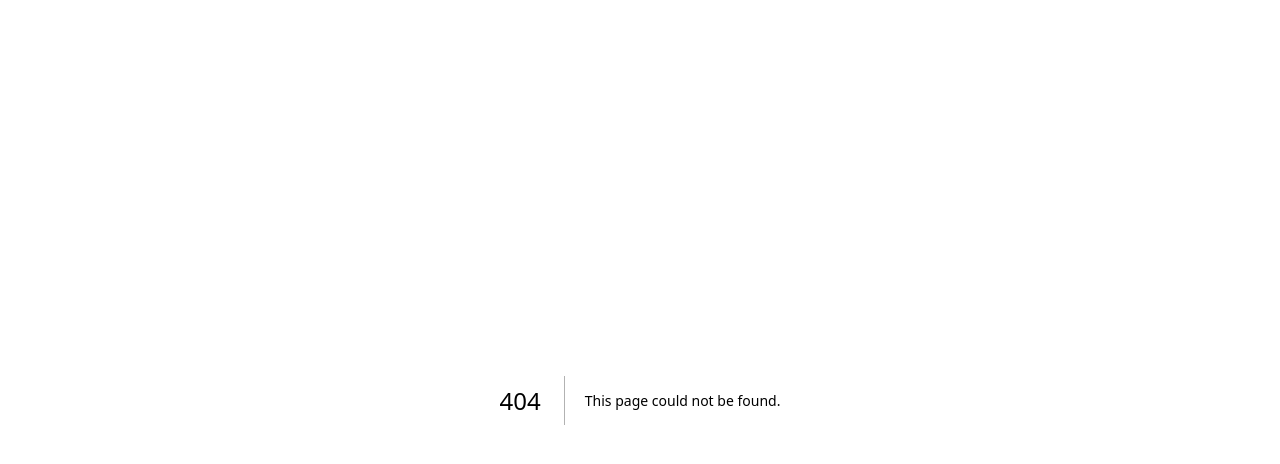
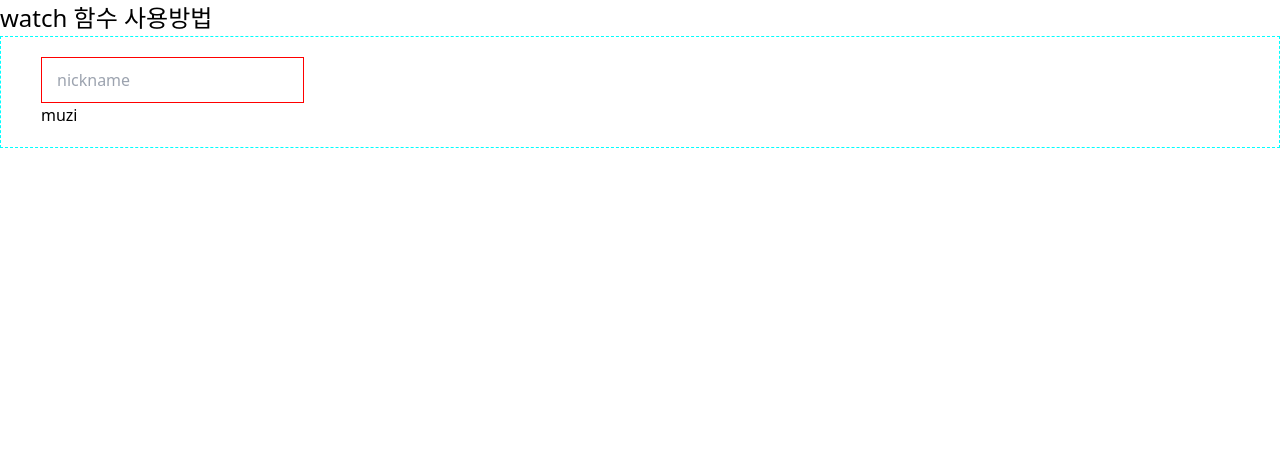
Before and after one commit to muzi55/react-hook-form, a Next.js app: page /example1 in a window 1280 px wide. Before the commit this address had no page. Shown: the top 464 px of the page. Built offline with nearby package versions, Linux system fonts and the light colour scheme.

Commit message:
watch함수 사용예시

```diff
--- /dev/null
+++ b/src/app/example1/page.tsx
@@ -0,0 +1,20 @@
+"use client";
+import React from "react";
+import { useForm } from "react-hook-form";
+const Example1 = (): JSX.Element => {
+  const { register, watch } = useForm();
+
+  const watchNickName = watch("nickname", "muzi");
+  console.log(watchNickName);
+  return (
+    <>
+      <h2>watch 함수 사용방법</h2>
+      <form>
+        <input type="text" {...register("nickname")} placeholder="nickname" />
+        <p>{watchNickName}</p>
+      </form>
+    </>
+  );
+};
+
+export default Example1;
```
